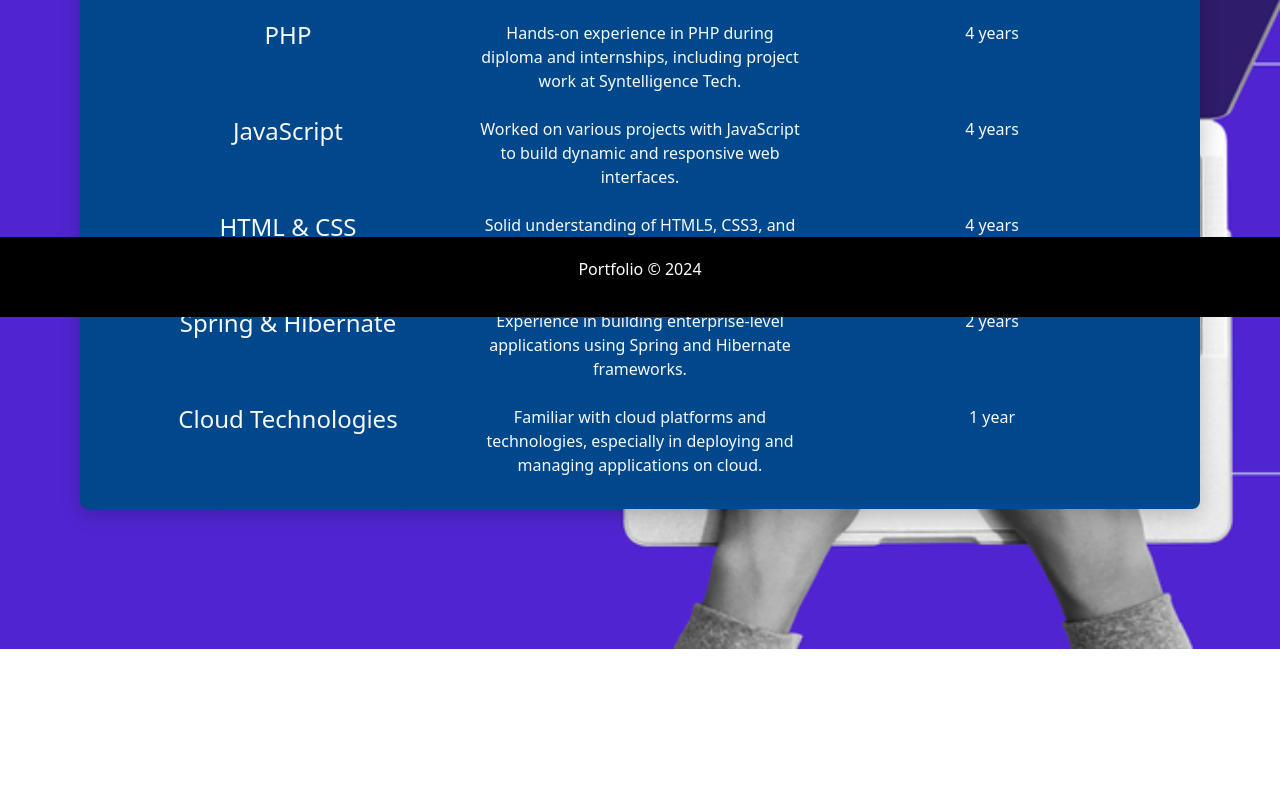
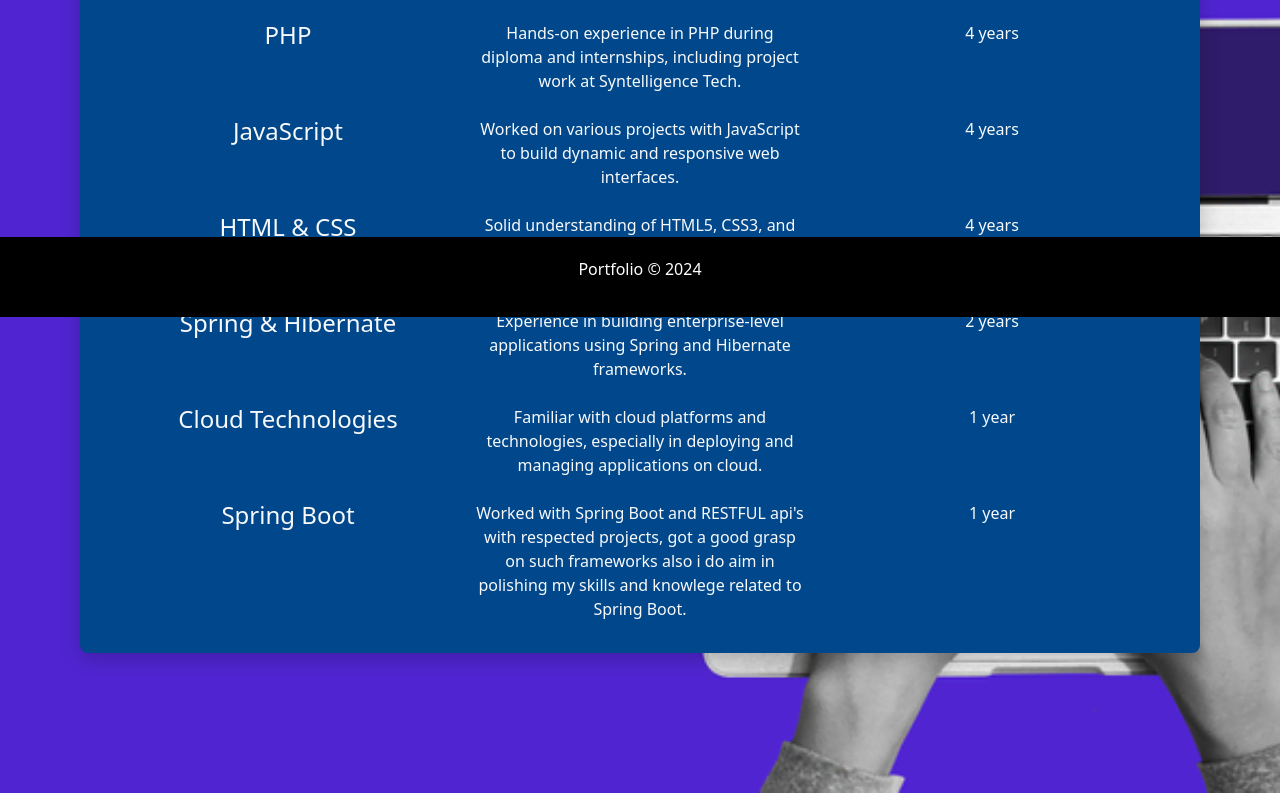
Before and after one commit to Falcon1104/Portfolio_latest, a plain HTML site: page skills.html in a window 1280 px wide. Shown: the part 483-1276 px from the top of the page. Before the commit the page ends 1132 px from the top, so only its background shows below. Drawn offline with nearby package versions, Linux system fonts and the light colour scheme.

Commit message:
Update skills.html

```diff
--- a/skills.html
+++ b/skills.html
@@ -199,6 +199,19 @@
               1 year
             </div>
         </div>
+        <div class="row">
+            <div class="col">
+             <h4> Spring Boot </h4>
+            </div>
+            <div class="col">
+              Worked with Spring Boot and RESTFUL api's with respected projects, got a good grasp on such frameworks also i do aim in polishing my skills and knowlege related to Spring Boot.
+            </div>
+            <div class="col">
+              1 year
+            </div>
+        </div>
+
+
 
       </div>
     </div>
```
